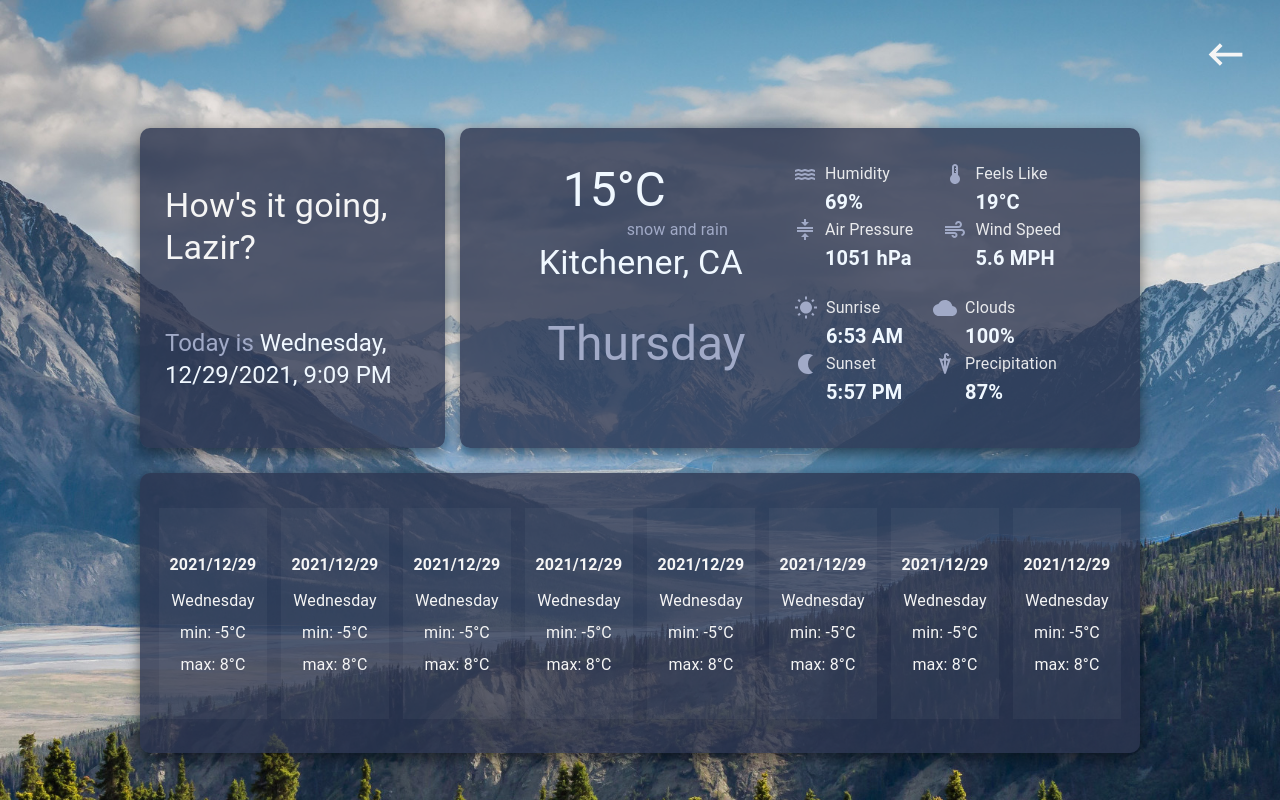
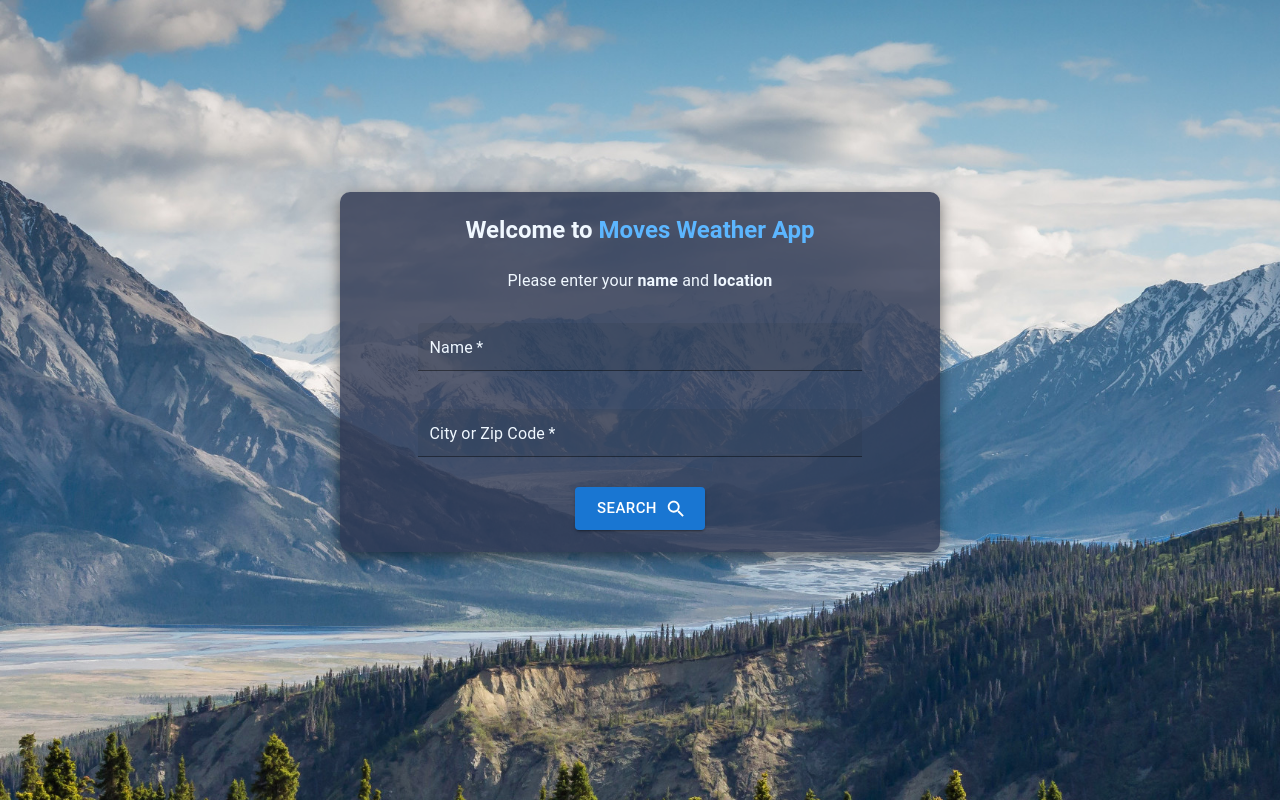
Before and after one commit to lazirpascual/moves-weather-app, a React (Create React App) app: page / in a window 1280 px wide. Built offline with nearby package versions, Linux system fonts and the light colour scheme.

Commit message:
create name, userInput, and currentWeather states

```diff
--- a/src/App.tsx
+++ b/src/App.tsx
@@ -1,14 +1,28 @@
+import { useState } from "react";
 import UserForm from "./Components/CityForm/UserForm";
 import NameBlock from "./Components/NameBlock/NameBlock";
 import CurrentWeatherBlock from "./Components/CurrentWeatherBlock/CurrentWeatherBlock";
 import SevenDayBlock from "./Components/SevenDayBlock/SevenDayBlock";
 import KeyboardBackspaceIcon from "@mui/icons-material/KeyboardBackspace";
 import IconButton from "@mui/material/IconButton";
+import { CurrentWeather } from "./Interfaces/Interface";
 import "./App.css";
 
 function App() {
+  const [name, setName] = useState<string>("");
+  const [currentWeather, setCurrentWeather] = useState<CurrentWeather | null>(
+    null
+  );
+
   return (
     <div className="start-container">
+      {currentWeather === null ? (
+        <UserForm
+          name={name}
+          setName={setName}
+          setCurrentWeather={setCurrentWeather}
+        />
+      ) : (
         <div>
           <div className="back-button">
             <IconButton color="inherit" size="large">
@@ -21,6 +35,7 @@ function App() {
           </div>
           <SevenDayBlock />
         </div>
+      )}
     </div>
   );
 }
--- a/src/Components/CityForm/UserForm.tsx
+++ b/src/Components/CityForm/UserForm.tsx
@@ -1,10 +1,20 @@
+import { useState, Dispatch, SetStateAction } from "react";
 import SearchIcon from "@mui/icons-material/Search";
 import Button from "@mui/material/Button";
 import Typography from "@mui/material/Typography";
 import TextField from "@mui/material/TextField";
+import { CurrentWeather } from "../../Interfaces/Interface";
 import "./UserForm.css";
 
-const UserForm = () => {
+interface Props {
+  name: string;
+  setName: Dispatch<SetStateAction<string>>;
+  setCurrentWeather: Dispatch<SetStateAction<CurrentWeather | null>>;
+}
+
+const UserForm: React.FC<Props> = ({ name, setName }) => {
+  const [userInput, setUserInput] = useState<string>("");
+
   return (
     <div>
       <form className="start-card">
@@ -16,6 +26,7 @@ const UserForm = () => {
           Please enter your <b>name</b> and <b>location</b>
         </Typography>
         <TextField
+          onChange={(e) => setName(e.target.value)}
           sx={{ m: 1, width: "20ch" }}
           inputProps={{ style: { color: "white" } }}
           InputLabelProps={{ className: "text-label" }}
@@ -26,6 +37,7 @@ const UserForm = () => {
           required
         />
         <TextField
+          onChange={(e) => setUserInput(e.target.value)}
           sx={{ m: 1, width: "20ch" }}
           inputProps={{ style: { color: "white" } }}
           InputLabelProps={{ className: "text-label" }}
```
Lines whose indentation alone changed are shown as unchanged.
